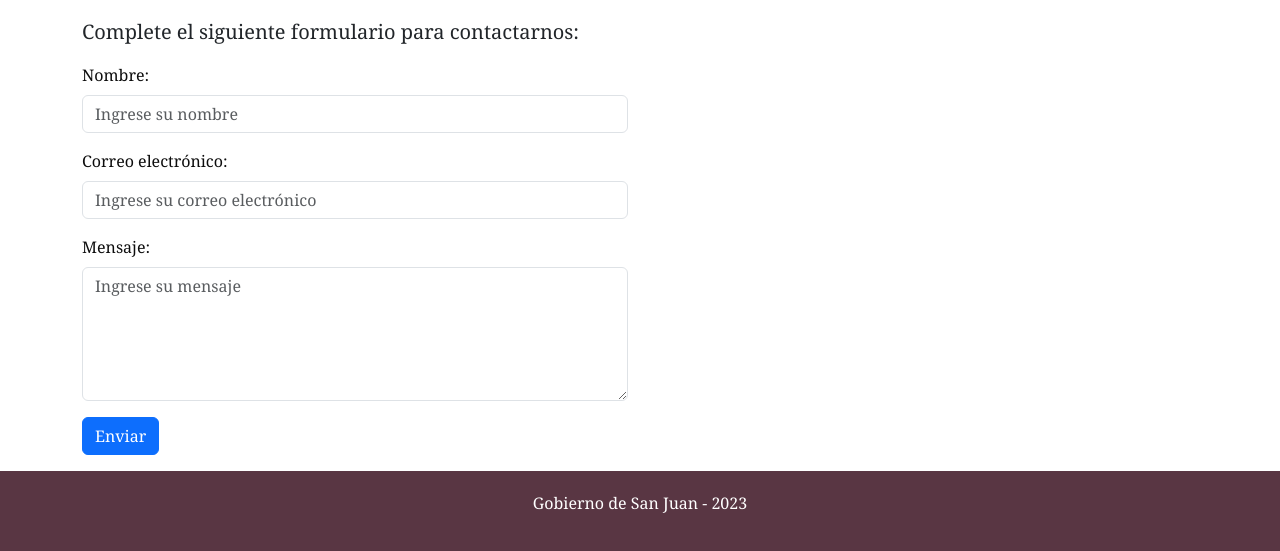
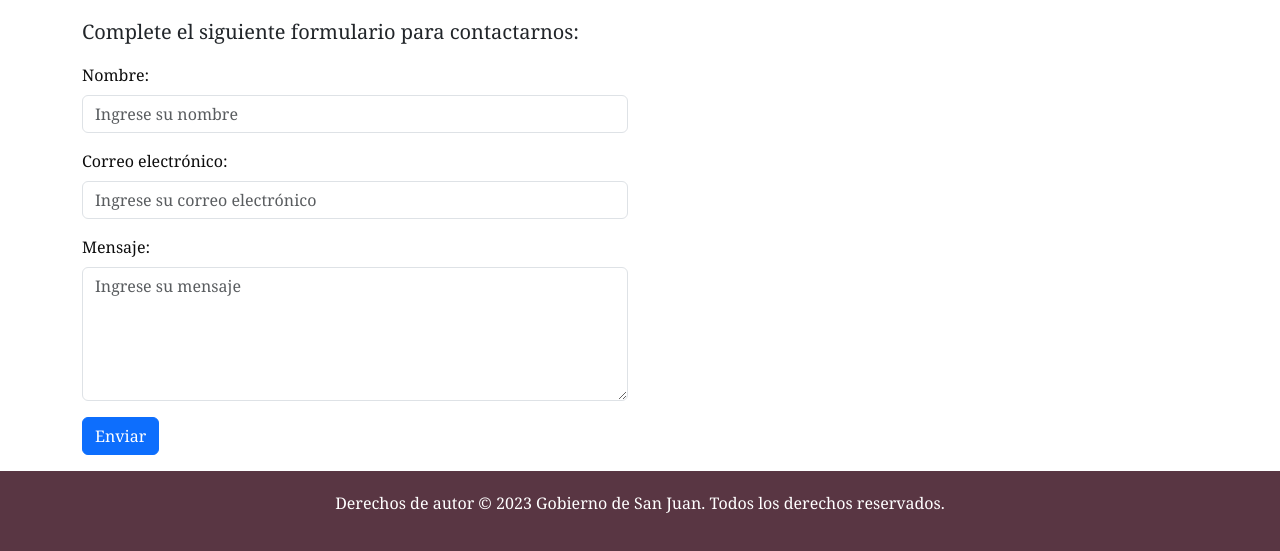
Before and after one commit to GobiernoWeb/GobiernoWeb.github.io, a plain HTML site: page contacto.html in a window 1280 px wide. Shown: the part 502-1053 px from the top of the page. Drawn offline with nearby package versions, Linux system fonts and the light colour scheme.

Commit message:
listo listo

```diff
--- a/contacto.html
+++ b/contacto.html
@@ -118,7 +118,7 @@
             </div>
           </div>
           <footer style="background-color: #593643; color: white; text-align: center; padding: 20px;">
-            <p>Gobierno de San Juan - 2023</p>
+            <p>Derechos de autor &copy; 2023 Gobierno de San Juan. Todos los derechos reservados.</p>
         </footer>
 
 
```
